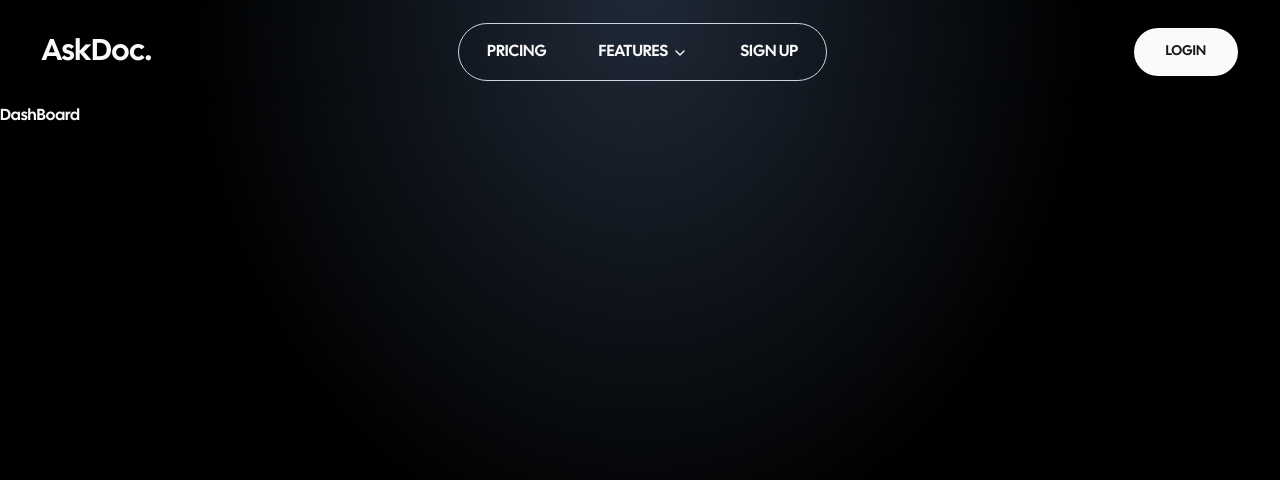
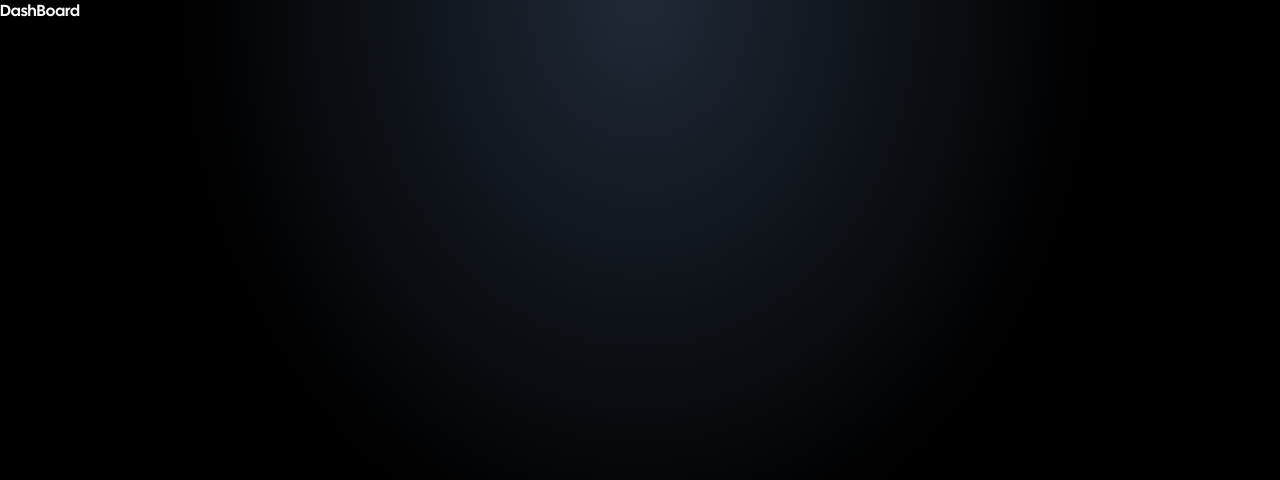
Before and after one commit to HrushiBorhade/AskDoc, a Next.js app: page /dashboard in a window 1280 px wide. Shown: the top 480 px of the page. Built offline with nearby package versions, Linux system fonts and the light colour scheme.

Commit message:
authentication complete

```diff
--- a/package.json
+++ b/package.json
@@ -10,6 +10,7 @@
   },
   "dependencies": {
     "@clerk/nextjs": "^4.25.4",
+    "@clerk/themes": "^1.7.7",
     "@radix-ui/react-navigation-menu": "^1.1.4",
     "@radix-ui/react-slot": "^1.0.2",
     "class-variance-authority": "^0.7.0",
--- a/src/app/layout.tsx
+++ b/src/app/layout.tsx
@@ -25,13 +25,12 @@ export default function RootLayout({
       <html lang="en">
         <body
           className={cn(
-            "dark antialiased min-h-screen grainy font-sans bg-[radial-gradient(ellipse_at_top,_var(--tw-gradient-stops))] from-gray-800 via-black to-black ",
+            "dark antialiased min-h-screen grainy font-sans font-inter bg-[radial-gradient(ellipse_at_top,_var(--tw-gradient-stops))] from-gray-800 via-black to-black ",
             inter.className,
             fontHeading.variable,
             fontHeading.className
           )}
         >
-          <Navbar />
           {children}
         </body>
       </html>
--- a/src/app/page.tsx
+++ b/src/app/page.tsx
@@ -1,4 +1,5 @@
 import MaxWidthWrapper from "@/components/MaxWidthWrapper";
+import Navbar from "@/components/Navbar";
 import React from "react";
 
 type Props = {};
@@ -8,7 +9,7 @@ function HomePage({}: Props) {
     <div
     // className="bg-[radial-gradient(ellipse_at_bottom_left,_var(--tw-gradient-stops))] from-gray-700 via-gray-900 to-black"
     >
-      {" "}
+      <Navbar />
       <MaxWidthWrapper className="flex flex-col items-center justify-center text-center ">
         <div className="h-[100vh]  ">
           <div className="mt-44 text-start leading-44 font-heading text-gradient text-5xl sm:text-5xl md:text-8xl lg:text-8xl animate-fade-in [--animation-delay:200ms] relative opacity-0 translaye-y-[10px]   text-shadow-white ">
@@ -21,6 +22,7 @@ function HomePage({}: Props) {
           </div>
         </div>
       </MaxWidthWrapper>
+      <div className="h-[100vh]">hello</div>
     </div>
   );
 }
--- a/src/app/sign-in/sign-up/[[...sign-up]]/page.tsx
+++ /dev/null
@@ -1,9 +0,0 @@
-import { SignUp } from "@clerk/nextjs";
-
-export default function Page() {
-  return (
-    <div className="absolute top-1/2 left-1/2 -translate-x-1/2 -translate-y-1/2">
-      <SignUp />
-    </div>
-  );
-}
--- /dev/null
+++ b/src/components/CloseModal.tsx
@@ -0,0 +1,21 @@
+"use client";
+import { FC } from "react";
+import { useRouter } from "next/navigation";
+import { Button } from "./ui/button";
+import { X } from "lucide-react";
+interface CloseModalProps {}
+
+const CloseModal: FC<CloseModalProps> = ({}) => {
+  const router = useRouter();
+  return (
+    <Button
+      variant="outline"
+      className="w-6 h-6 p-0 border-none "
+      onClick={() => router.back()}
+    >
+      <X aria-label="close modal" className="w-6 h-6" />
+    </Button>
+  );
+};
+
+export default CloseModal;
--- a/src/components/NavMenu.tsx
+++ b/src/components/NavMenu.tsx
@@ -56,7 +56,7 @@ const components: { title: string; href: string; description: string }[] = [
 
 export default function NavMenu() {
   return (
-    <NavigationMenu className="rounded-full border p-1 border-slate-300 ">
+    <NavigationMenu className="rounded-full border border-slate-300 ">
       <NavigationMenuList>
         <NavigationMenuItem>
           <Link href="/" legacyBehavior passHref>
--- a/src/components/Navbar.tsx
+++ b/src/components/Navbar.tsx
@@ -1,26 +1,32 @@
-"use client";
 import React from "react";
 import MaxWidthWrapper from "./MaxWidthWrapper";
 import Link from "next/link";
 import { NavigationMenu } from "./ui/navigation-menu";
 import NavMenu from "./NavMenu";
 import { buttonVariants } from "./ui/button";
-import { UserButton } from "@clerk/nextjs";
+import { UserButton, auth } from "@clerk/nextjs";
 
 type Props = {};
 
-const Navbar = (props: Props) => {
+export default async function Navbar(props: Props) {
+  const { userId } = await auth();
+  const isAuth = !!userId;
   return (
-    <div className="sticky h-18 inset-x-0 top-0 z-30 w-full  backdrop-blur-lg transition-all">
-      <MaxWidthWrapper className="py-6">
+    <div className="sticky h-20 inset-x-0 top-0 z-30 w-full  backdrop-blur-lg transition-all">
+      <MaxWidthWrapper className="py-2">
         <div className="flex h-14 container items-center justify-between ">
           <Link href="/" className="flex z-40 font-heading font-bold text-3xl">
             <span>AskDoc.</span>
           </Link>
-          <div className="hidden md:block">
+          <div className="hidden md:block py-4">
             <NavMenu />
           </div>
           <div>
+            {isAuth ? (
+              <div className="absolute rounded-full  ">
+                <UserButton afterSignOutUrl="/" />
+              </div>
+            ) : (
               <Link href="/sign-in">
                 <button
                   className={buttonVariants({
@@ -31,11 +37,10 @@ const Navbar = (props: Props) => {
                   LOGIN
                 </button>
               </Link>
+            )}
           </div>
         </div>
       </MaxWidthWrapper>
     </div>
   );
-};
-
-export default Navbar;
+}
--- a/src/components/Providers.tsx
+++ b/src/components/Providers.tsx
@@ -1,12 +1,20 @@
 import { ClerkProvider } from "@clerk/nextjs";
 import React, { PropsWithChildren, ReactNode } from "react";
-
+import { dark } from "@clerk/themes";
 type Props = {
   children: ReactNode;
 };
 
 const Providers = ({ children }: Props) => {
-  return <ClerkProvider>{children}</ClerkProvider>;
+  return (
+    <ClerkProvider
+      appearance={{
+        baseTheme: dark,
+      }}
+    >
+      {children}
+    </ClerkProvider>
+  );
 };
 
 export default Providers;
--- a/src/components/ui/navigation-menu.tsx
+++ b/src/components/ui/navigation-menu.tsx
@@ -41,7 +41,7 @@ NavigationMenuList.displayName = NavigationMenuPrimitive.List.displayName;
 const NavigationMenuItem = NavigationMenuPrimitive.Item;
 
 const navigationMenuTriggerStyle = cva(
-  "group inline-flex h-10 w-max items-center justify-center rounded-md rounded-full px-6 py-6 text-md font-semibold   transition-colors hover:bg-white hover:text-black focus:bg-white focus:text-black focus:outline-none disabled:pointer-events-none disabled:opacity-50 data-[active]:bg-accent/50 data-[state=open]:bg-white"
+  "group inline-flex h-12 w-max items-center justify-center rounded-md rounded-full px-6 py-2 text-md font-semibold   transition-colors  hover:bg-white hover:text-black focus:bg-white focus:text-black focus:outline-none disabled:pointer-events-none disabled:opacity-50 data-[active]:bg-accent/50 data-[state=open]:bg-white"
 );
 
 const NavigationMenuTrigger = React.forwardRef<
```
Also changed, not shown: 1 other file (tests, documents, lock files or other folders). Lines whose indentation alone changed are shown as unchanged.
